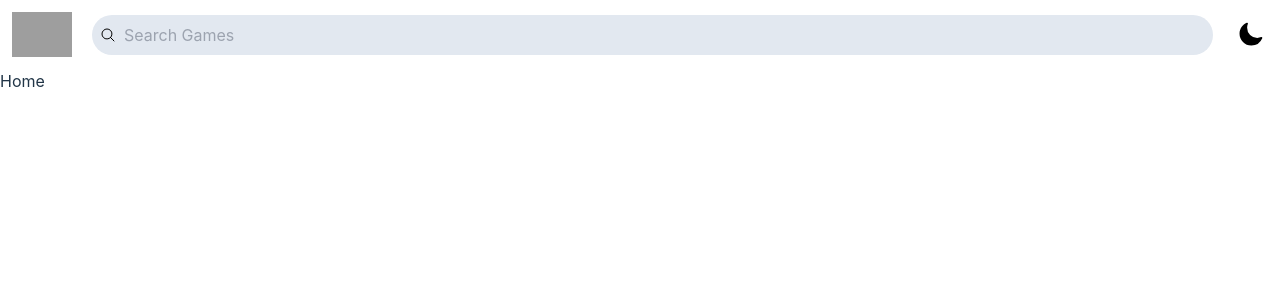
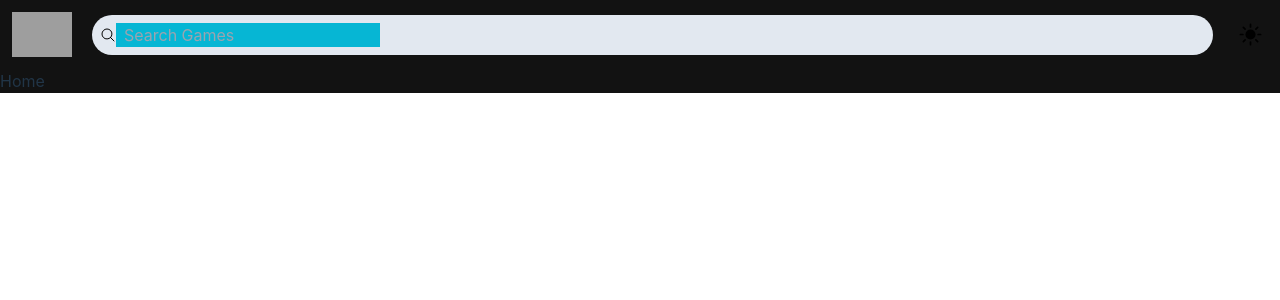
Before and after one commit to anilates97/React-GameListing, a React (Vite) app: page / in a window 1280 px wide. Both pictures are taken after a click on the icon 1250 px from the left and 34 px from the top of the page. Shown: the top 300 px of the page. Built offline with nearby package versions, Linux system fonts and the light colour scheme; grey boxes are pictures that could not be loaded.

Commit message:
dark mode implemented

```diff
--- a/src/App.tsx
+++ b/src/App.tsx
@@ -1,13 +1,18 @@
+import { useState } from "react";
 import "./App.css";
 import Header from "./Components/Header";
 import Home from "./Pages/Home";
+import { ThemeContext } from "./Context/ThemeContext";
 
 function App() {
+  const [theme, setTheme] = useState("light");
   return (
-    <div className="App">
-      <Header />
-      <Home />
-    </div>
+    <ThemeContext.Provider value={{ theme, setTheme }}>
+      <div className={`${theme} ${theme === "dark" ? "bg-[#121212]" : null} `}>
+        <Header />
+        <Home />
+      </div>
+    </ThemeContext.Provider>
   );
 }
 
--- a/src/Components/Header.tsx
+++ b/src/Components/Header.tsx
@@ -1,9 +1,10 @@
-import React, { useState } from "react";
+import { useContext } from "react";
 import logo from "../assets/Images/logo.png";
 import { HiMoon, HiOutlineMagnifyingGlass, HiSun } from "react-icons/hi2";
+import { ThemeContext } from "../Context/ThemeContext";
 
 function Header() {
-  const [toggle, setToggle] = useState(false);
+  const { theme, setTheme } = useContext(ThemeContext);
 
   return (
     <div className="flex items-center p-3 text-black">
@@ -12,20 +13,20 @@ function Header() {
         <HiOutlineMagnifyingGlass />
         <input
           type="text"
-          className="px-2 bg-transparent outline-none"
+          className="px-2 bg-transparent outline-none dark:bg-cyan-500"
           placeholder="Search Games"
         />
       </div>
       <div>
-        {toggle ? (
+        {theme === "light" ? (
           <HiMoon
             className="text-[35px] bg-slay-200 text-black p-1 rounded-full"
-            onClick={() => setToggle(!toggle)}
+            onClick={() => setTheme("dark")}
           />
         ) : (
           <HiSun
             className="text-[35px] bg-slay-200 text-black p-1 rounded-full"
-            onClick={() => setToggle(!toggle)}
+            onClick={() => setTheme("light")}
           />
         )}
       </div>
--- /dev/null
+++ b/src/Context/ThemeContext.tsx
@@ -0,0 +1,3 @@
+import React from "react";
+
+export const ThemeContext = React.createContext<any>(null);
--- a/tailwind.config.js
+++ b/tailwind.config.js
@@ -1,5 +1,6 @@
 /** @type {import('tailwindcss').Config} */
 export default {
+  darkMode: "class",
   content: ["./index.html", "./src/**/*.{js,ts,jsx,tsx}"],
   theme: {
     extend: {},
```
